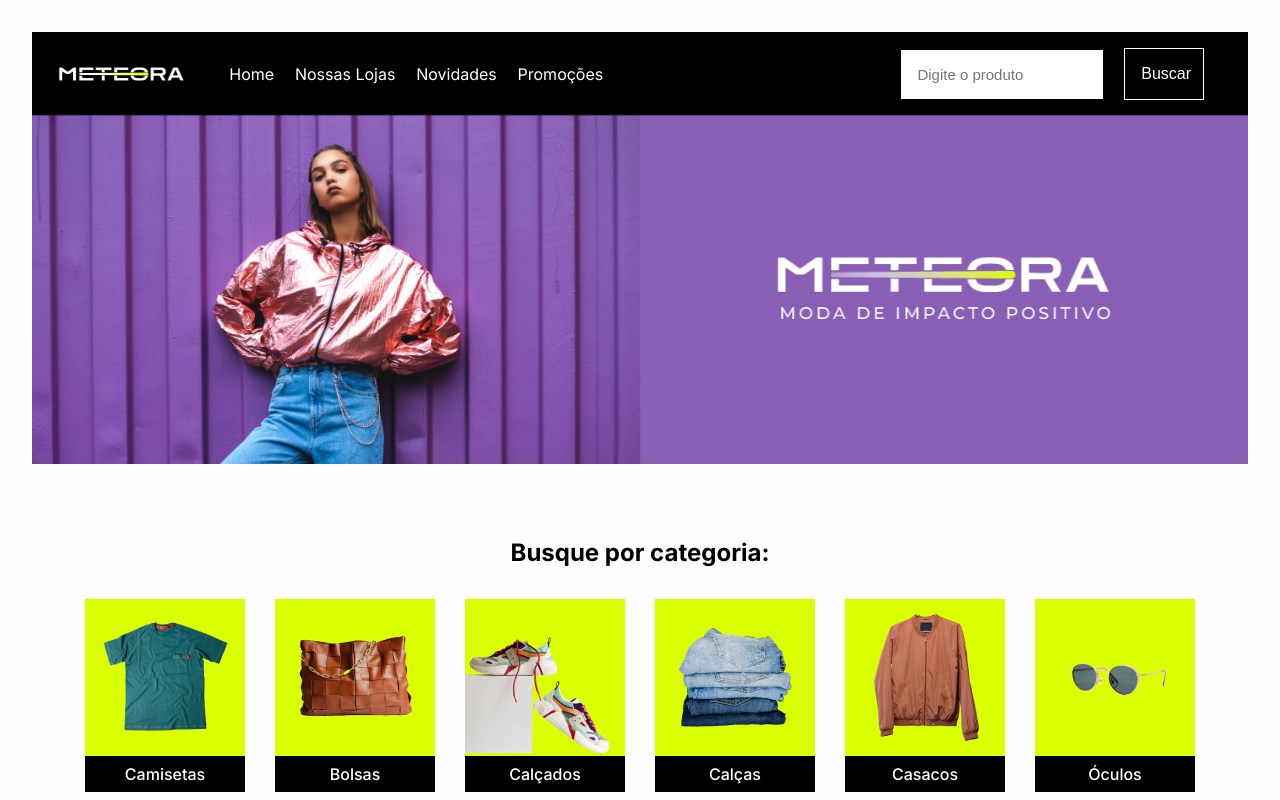
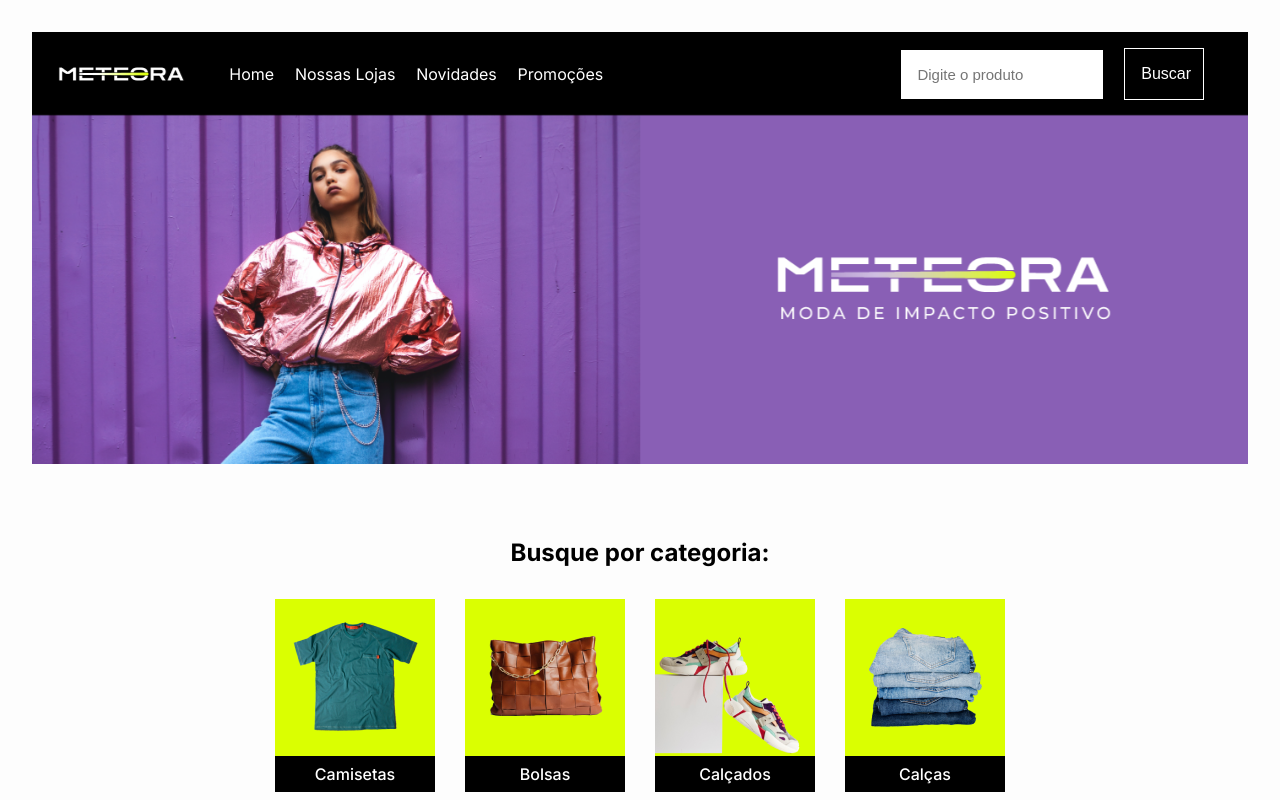
Before and after one commit to Cleber-Severo/Meteora, a React (Vite) app: page / in a window 1280 px wide. Shown: the top 800 px of the page. Built offline with nearby package versions, Linux system fonts and the light colour scheme.

Commit message:
fix: added lateral padding folllowing figma

```diff
--- a/src/components/Categories/Categories.module.css
+++ b/src/components/Categories/Categories.module.css
@@ -6,6 +6,9 @@
 
   margin-top: 74px;
   width: 100%;
+
+  padding: 0 165px;
+  box-sizing: border-box;
 }
 
 .categoryList {
--- a/src/components/Categories/Category/Category.module.css
+++ b/src/components/Categories/Category/Category.module.css
@@ -17,9 +17,8 @@
 
   text-align: center;
 
-    padding: .5rem;
+  padding: 0.5rem;
 }
-
 
 @media screen and (max-width: 1024px) {
   .tablet {
@@ -35,7 +34,6 @@
   .category img {
     max-width: 210px;
   }
-
 }
 @media screen and (max-width: 768px) {
   .mobile {
@@ -51,5 +49,4 @@
   .category img {
     max-width: 146px;
   }
-
 }
```
Also changed, not shown: src/components/Categories/Category/index.jsx (+5 -5 lines). Lines whose indentation alone changed are shown as unchanged.
